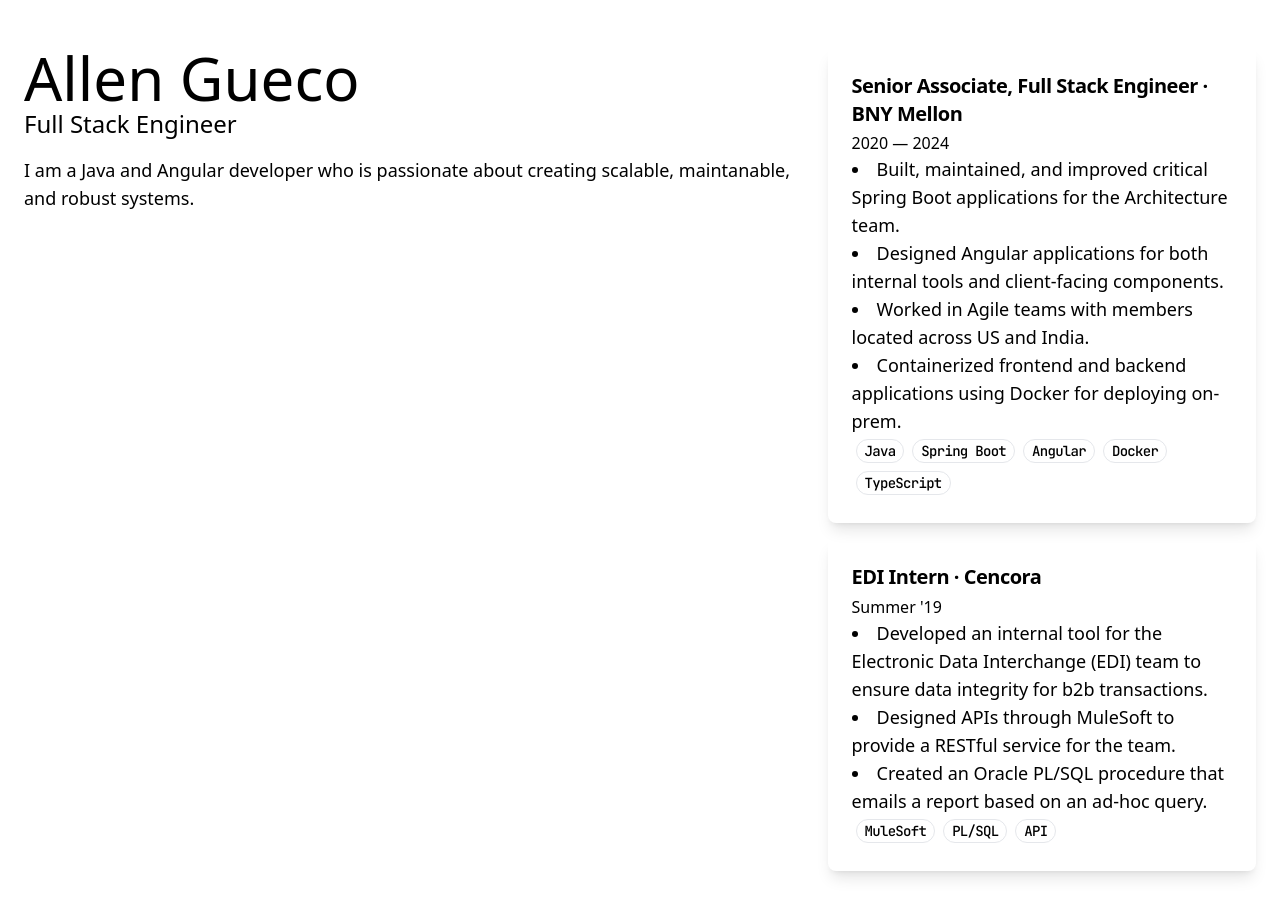
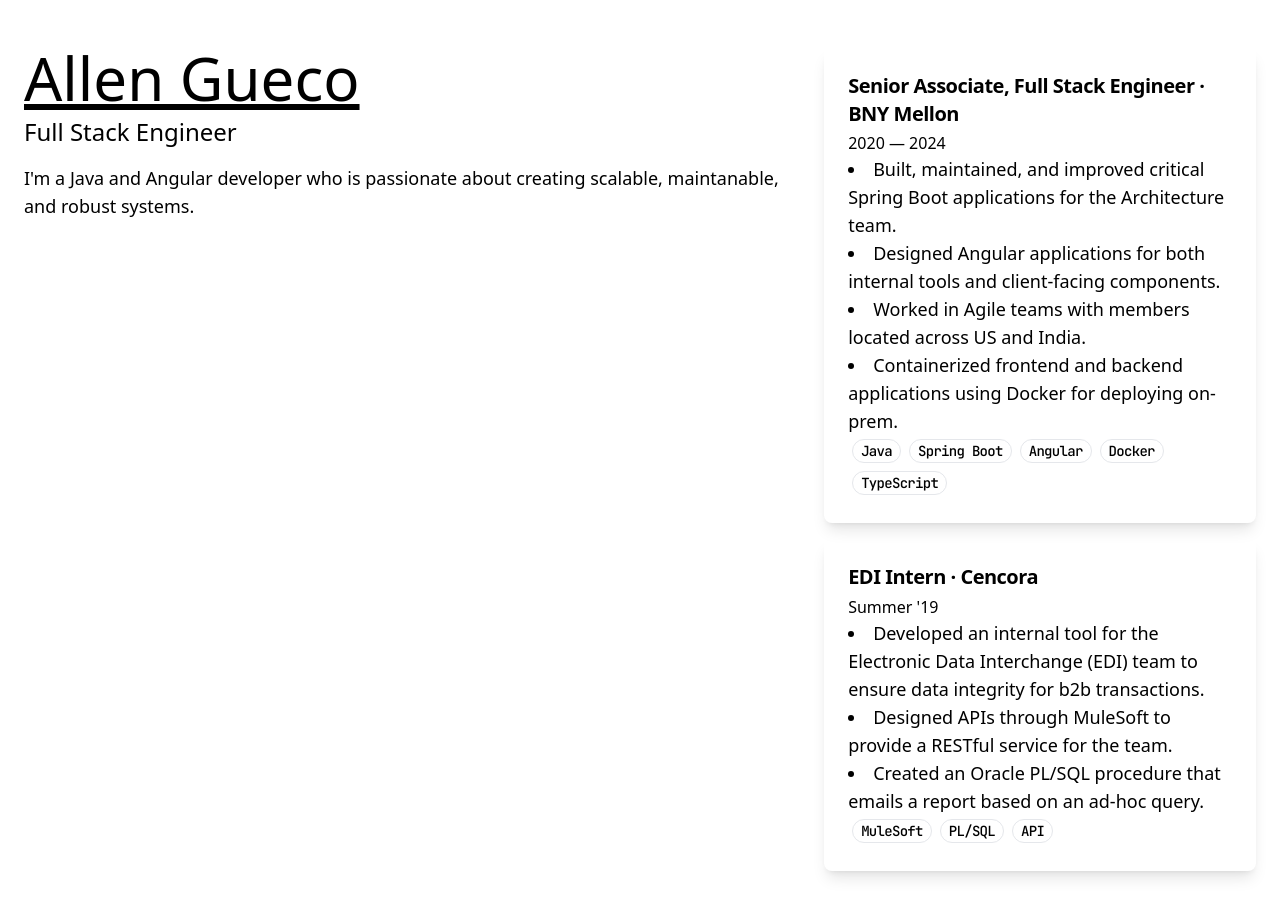
Before and after one commit to allengueco/allengueco.github.io, an Angular app: page / in a window 1280 px wide. Shown: the top 916 px of the page. Built offline with nearby package versions, Linux system fonts and the light colour scheme; what @catppuccin/tailwindcss would draw is missing.

Commit message:
styling + blurb

```diff
--- a/src/app/home/home.component.html
+++ b/src/app/home/home.component.html
@@ -1,5 +1,5 @@
 <header class="sticky flex flex-col h-full w-full text-text font-sans">
-  <h1 class="antialiased font-medium text-6xl">Allen Gueco</h1>
+  <h1 class="antialiased font-medium text-6xl underline decoration-peach mb-2">Allen Gueco</h1>
   <h2 class="text-2xl text-subtext0">Full Stack Engineer</h2>
-  <p class="text-lg mt-4 text-subtext0">I am a Java and Angular developer who is passionate about creating scalable, maintanable, and robust systems.</p>
+  <p class="text-lg mt-4 text-subtext0">I'm a Java and Angular developer who is passionate about creating scalable, maintanable, and robust systems.</p>
 </header>
```
